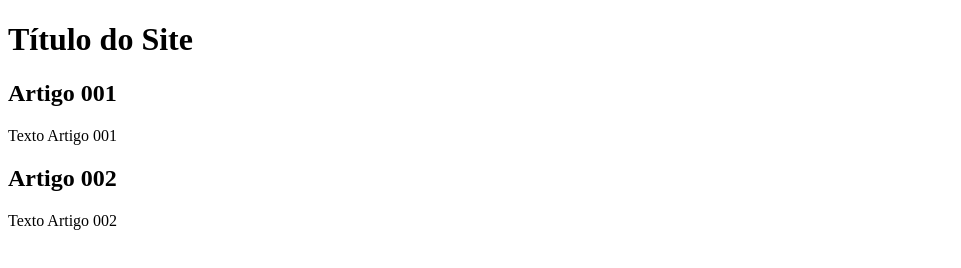
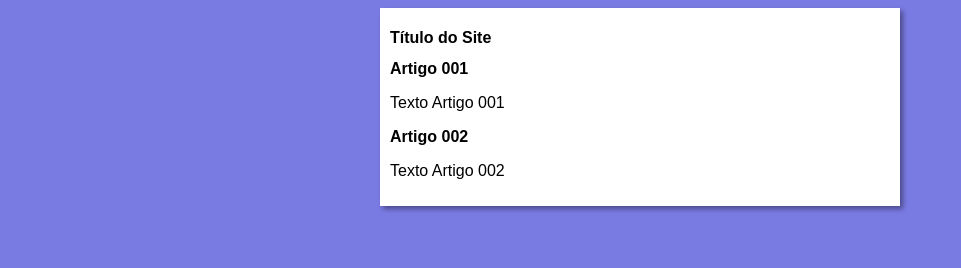
Before and after one commit to miguelciron/projeto-site, a plain HTML site: page index.html in a window 1280 px wide. Shown: the whole page, without its empty margins (0-961 px from the left). Drawn offline with Linux system fonts and the light colour scheme.

Commit message:
inicio do design

```diff
--- /dev/null
+++ b/estilos/style.css
@@ -0,0 +1,17 @@
+*{
+    font-family: Arial, Helvetica, sans-serif;
+    font-size: 16px;
+}
+
+body {
+    background-color: rgb(122, 122, 227);
+
+}
+
+main {
+    background-color: white;
+    width: 500px;
+    margin: auto;
+    padding: 10px;
+    box-shadow: 3px 3px 5px rgba(0, 0, 0, 0.397);
+}
--- a/index.html
+++ b/index.html
@@ -4,6 +4,7 @@
     <meta charset="UTF-8">
     <meta name="viewport" content="width=device-width, initial-scale=1.0">
     <title>Título do Site</title>
+    <link rel="stylesheet" href="estilos/style.css">
 </head>
 <body>
 
```
